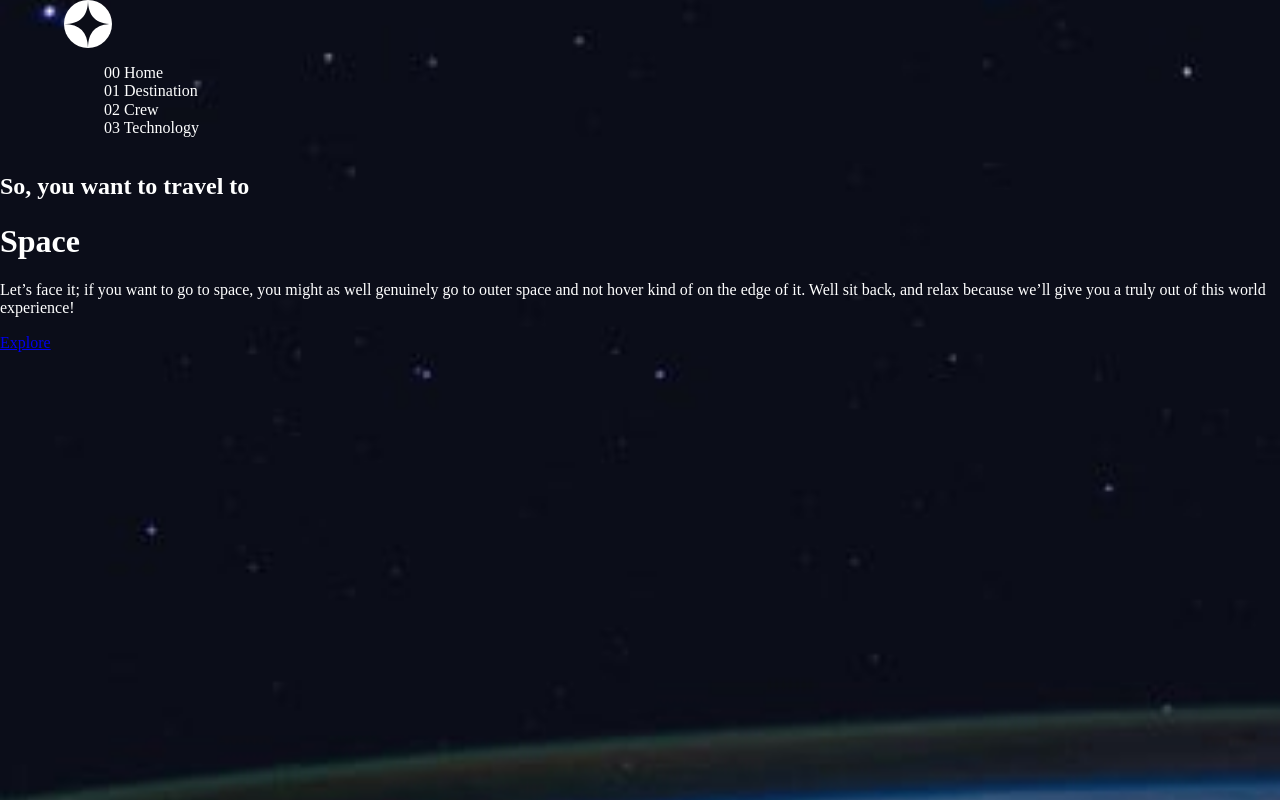
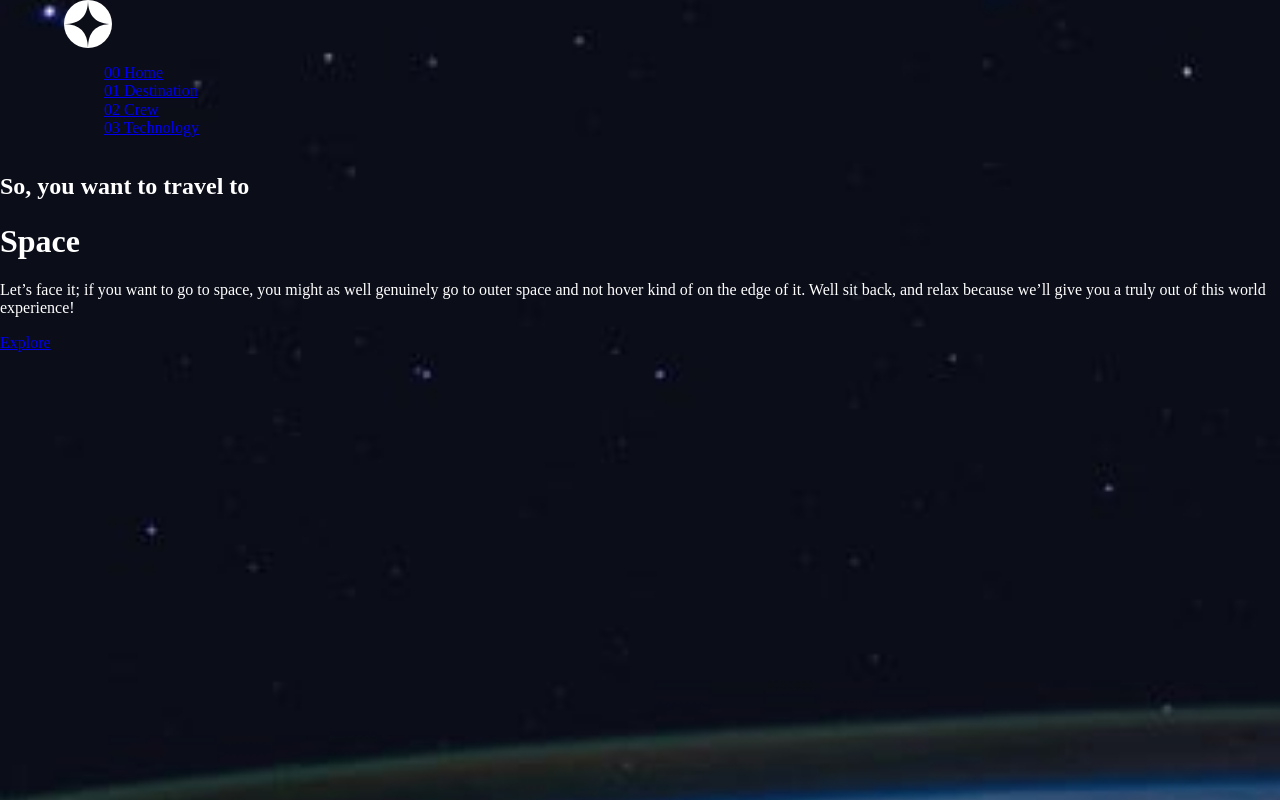
Before and after one commit to crisdevs/space-tourism, a plain HTML site: page html/index.html in a window 1280 px wide. Drawn offline with Linux system fonts and the light colour scheme.

Commit message:
Added links to nav list

```diff
--- a/html/index.html
+++ b/html/index.html
@@ -15,10 +15,10 @@
     <img class = "logo" src = "../images/shared/logo.svg">
     <nav>
       <ul>
-        <li>00 Home</li>
-        <li>01 Destination</li>
-        <li>02 Crew</li>
-        <li>03 Technology</li>
+        <li><a href = "#">00 Home</a></li>
+        <li><a href = "#">01 Destination</a></li>
+        <li><a href = "#">02 Crew</a></li>
+        <li><a href = "#">03 Technology</a></li>
       </ul>
     </nav>
   </header>
```
